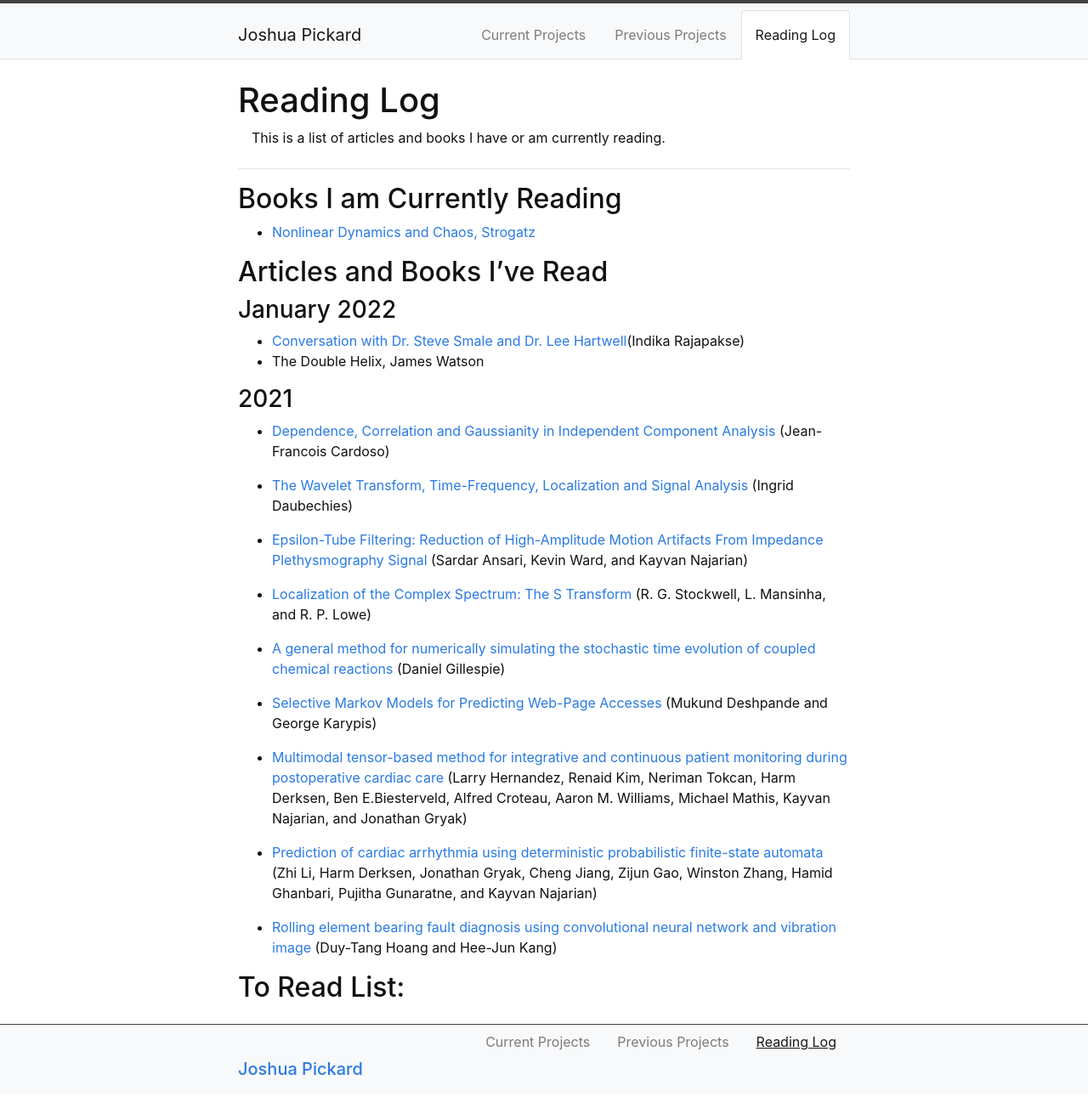
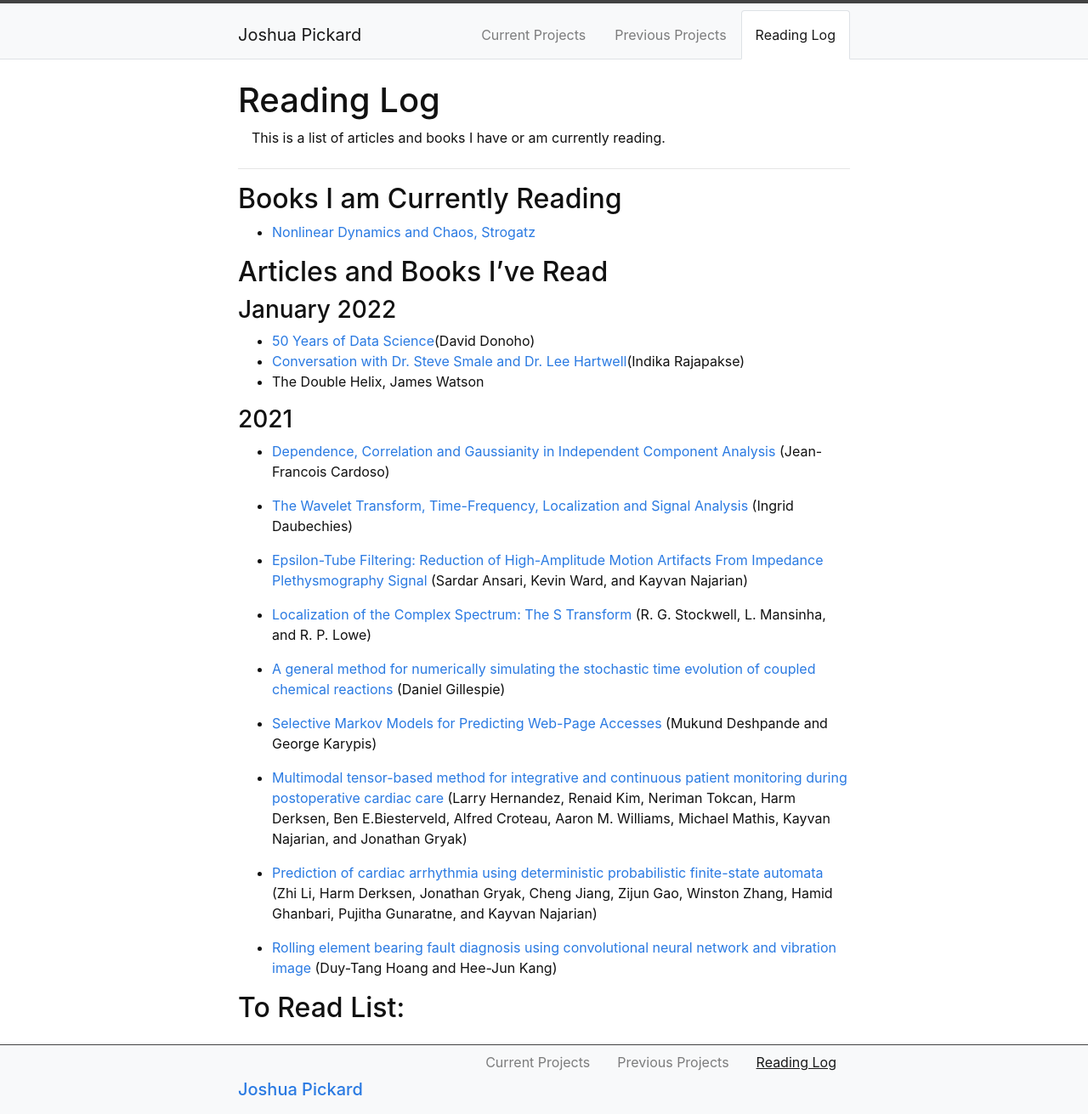
Before and after one commit to Jpickard1/jpickard1.github.io, a Jekyll site: the page built from content/3-Reading_Log.md, in a window 1280 px wide. Shown: the whole page at 85% size. Built offline with Jekyll 4.4.1, drawn with Linux system fonts in a browser that asks for light colours; before the commit the page ends 1287 px from its top, so only the background shows below that.

Commit message:
Update 3-Reading_Log.md

```diff
--- a/content/3-Reading_Log.md
+++ b/content/3-Reading_Log.md
@@ -11,6 +11,7 @@ description: >
 ## Articles and Books I've Read
 
 ### January 2022
+- [50 Years of Data Science](https://drive.google.com/file/d/1x9ZsIo8mhINNjHlGd5r_q7jEyKNlMOk8/view)(David Donoho)
 - [Conversation with Dr. Steve Smale and Dr. Lee Hartwell](https://drive.google.com/file/d/1GfW_AD97HGbRa2yVuNK-Uix49piaEh2P/view)(Indika Rajapakse)
 - The Double Helix, James Watson
 
```
